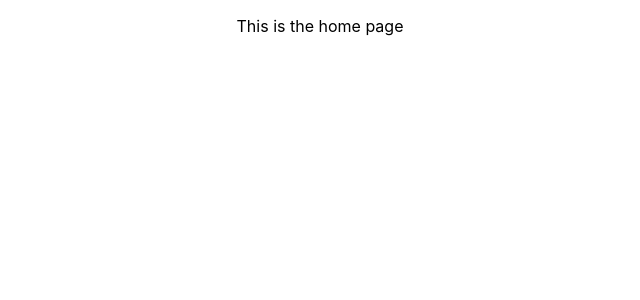
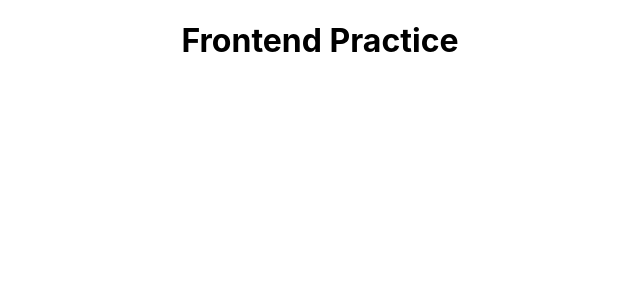
Before and after one commit to puyanwei/fe-practice, a React (Create React App) app: page / in a window 1280 px wide. Shown: the top 300 px of the page, without its empty margins (320-960 px from the left). Built offline with nearby package versions, Linux system fonts and the light colour scheme.

Commit message:
Tidy Router code, add initial css

```diff
--- a/src/App.tsx
+++ b/src/App.tsx
@@ -1,4 +1,4 @@
-import { BrowserRouter, Redirect, Route, Switch } from "react-router-dom";
+import { BrowserRouter, Route, Switch } from "react-router-dom";
 import "./App.css";
 import HomePage from "./pages/HomePage";
 import NotFoundPage from "./pages/NotFoundPage";
--- a/src/pages/HomePage.tsx
+++ b/src/pages/HomePage.tsx
@@ -1,7 +1,7 @@
 const HomePage = () => {
   return (
     <div>
-      <p>This is the home page</p>
+      <h1>Frontend Practice</h1>
     </div>
   );
 };
--- /dev/null
+++ b/src/styles.css
@@ -0,0 +1,10 @@
+*,
+*::before,
+*::after {
+  box-sizing: border-box;
+}
+
+html,
+body {
+  height: 100%;
+}
```
Also changed, not shown: src/index.tsx (+7 -6 lines).
